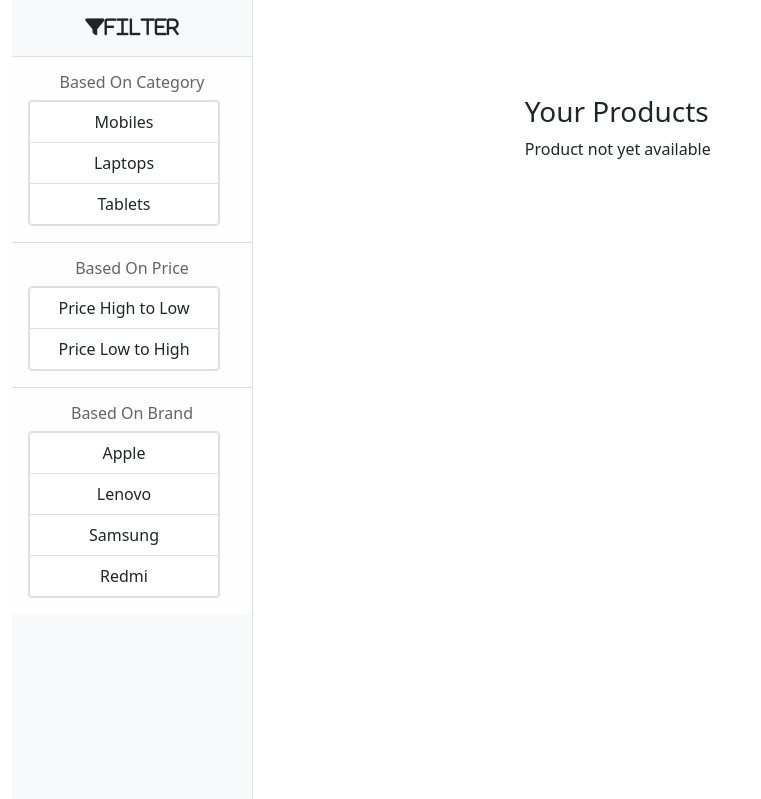
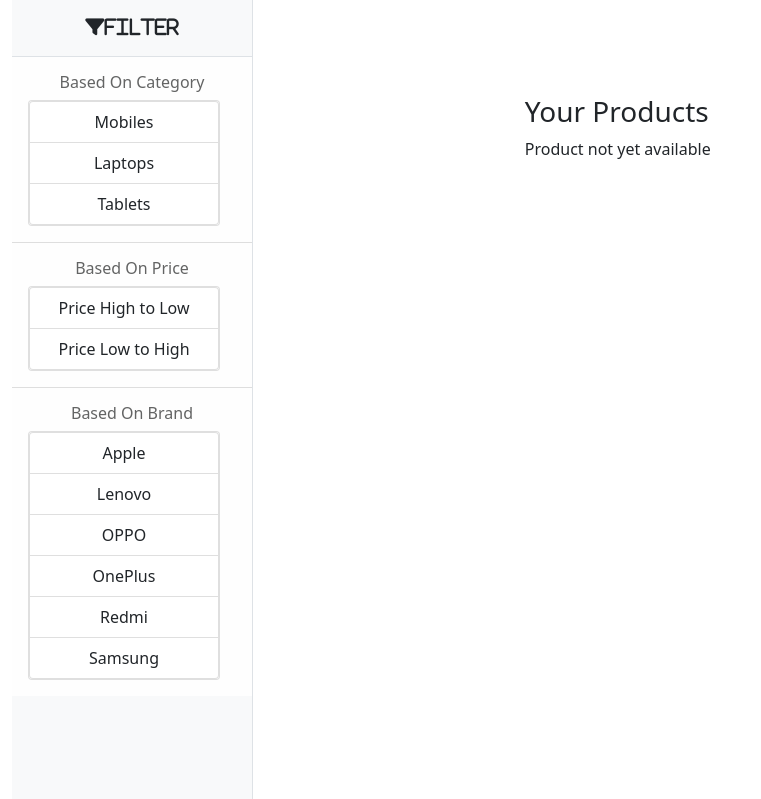
Before and after one commit to VrindhaAravind/ElectronicStore, a Django app: page /customer/home in a window 1280 px wide. Shown: the part 73-872 px from the top of the page, without its empty margins (0-761 px from the left). Run offline with Django 3.2, Linux system fonts and the light colour scheme; a user stored in the database is signed in; data that the repository does not hold is empty; parts of the project's set-up code (start-up, migrations or seed data) failed here and were passed over; some libraries are stand-ins or nearby versions.

Commit message:
Update cust_base.html

```diff
--- a/electronicstore/customer/templates/cust_base.html
+++ b/electronicstore/customer/templates/cust_base.html
@@ -83,10 +83,12 @@
                         <li class="list-group-item list-group-item-action list-group-item-light p-3">
                             <h6>Based On Brand</h6>
                             <div class="card" style="width: 12rem;">
-                                <a class="list-group-item" href="">Apple</a>
-                                <a class="list-group-item" href="">Lenovo</a>
-                                <a class="list-group-item" href="">Samsung</a>
-                                <a class="list-group-item" href="">Redmi</a>
+                                <a class="list-group-item" href="{% url 'apple'%}">Apple</a>
+                                <a class="list-group-item" href="{% url 'lenovo'%}">Lenovo</a>
+                                <a class="list-group-item" href="{% url 'oppo'%}">OPPO</a>
+                                <a class="list-group-item" href="{% url 'oneplus'%}">OnePlus</a>
+                                <a class="list-group-item" href="{% url 'redmi'%}">Redmi</a>
+                                <a class="list-group-item" href="{% url 'samsung'%}">Samsung</a>
                             </div>
                         </li>
                     </ul>
```
